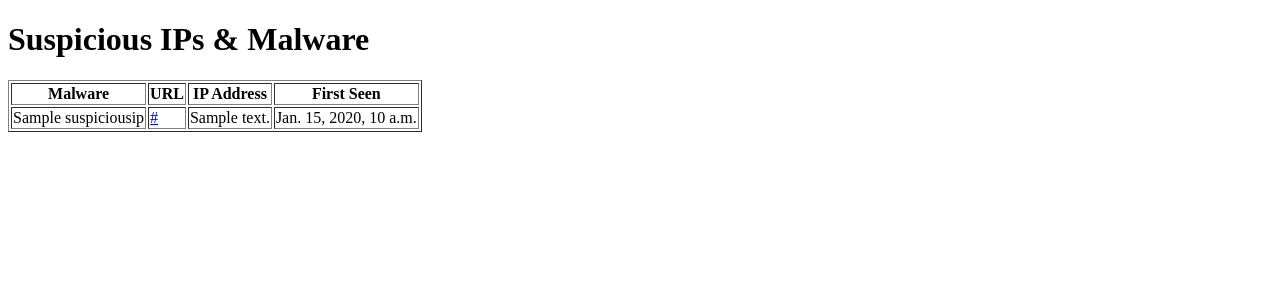
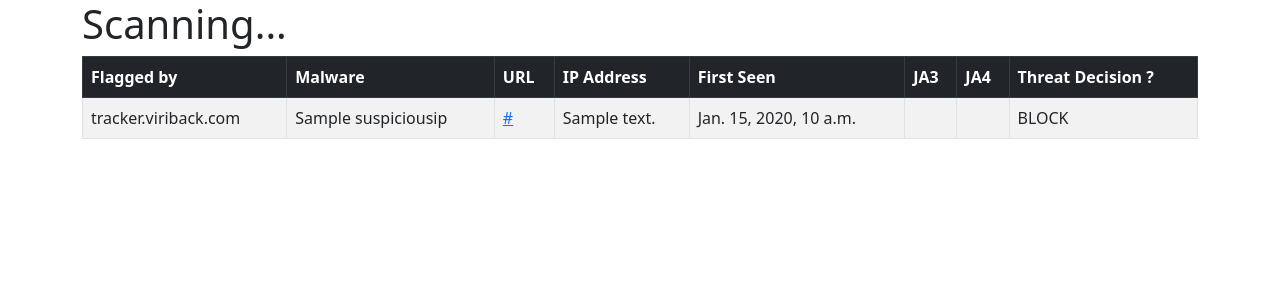
Before and after one commit to astitou77/c2_scanner, a Django app: page /scraped/ in a window 1280 px wide. Shown: the top 300 px of the page. Run offline with Django 5.2, Linux system fonts and the light colour scheme; tables that the repository leaves empty hold one stand-in row (values such as "Sample post").

Commit message:
Updated the 'scraped' webpage to display results

```diff
--- a/scanner/templates/scanner/scraped.html
+++ b/scanner/templates/scanner/scraped.html
@@ -2,24 +2,50 @@
 <html>
 <head>
     <title>Scraped C2 Threats</title>
+    <link href="https://cdn.jsdelivr.net/npm/bootstrap@5.3.0/dist/css/bootstrap.min.css" rel="stylesheet">
 </head>
 <body>
-    <h1>Suspicious IPs & Malware</h1>
-    <table border="1">
+
+    <div class="container mt-8">
+        <div class="table-responsive">
+        <!--table-striped → Alternating row colors.
+            table-bordered → Borders around cells.
+            table-hover → Highlight rows on hover.
+            table-dark → Dark-themed header.-->
+
+            <h1>Scanning...</h1>
+
+            <table class="table table-striped table-bordered table-hover">
+                <thead class="table-dark">
                     <tr>
+                        <th>Flagged by</th>
                         <th>Malware</th>
                         <th>URL</th>
                         <th>IP Address</th>
                         <th>First Seen</th>
+                        <th>JA3</th>
+                        <th>JA4</th>
+                        <th>Threat Decision ?</th>
                     </tr>
+                </thead>
+                <tbody>
                     {% for threat in threats %}
                         <tr>
+                            <td>tracker.viriback.com</td>
                             <td>{{ threat.malware_name }}</td>
                             <td><a href="{{ threat.url }}" target="_blank">{{ threat.url }}</a></td>
                             <td>{{ threat.ip_address }}</td>
                             <td>{{ threat.first_seen }}</td>
+                            <td></td>
+                            <td></td>
+                            <td>BLOCK</td>
                         </tr>
                     {% endfor %}
+                </tbody>
             </table>
+
+        </div>
+    </div>
+
 </body>
 </html>
```
Lines whose indentation alone changed are shown as unchanged.
